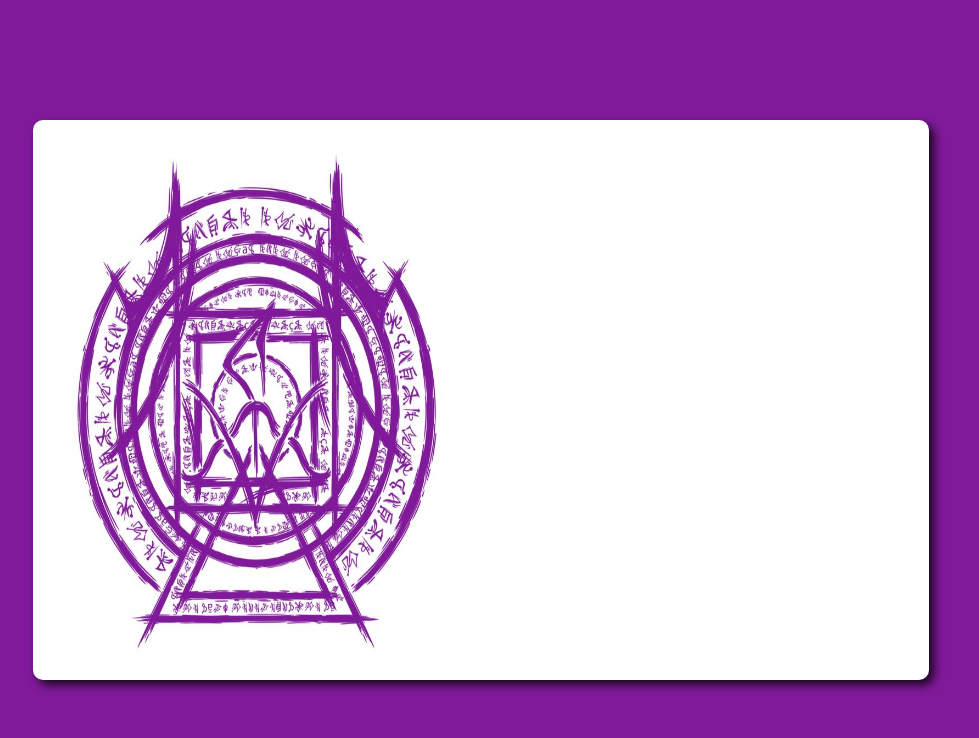
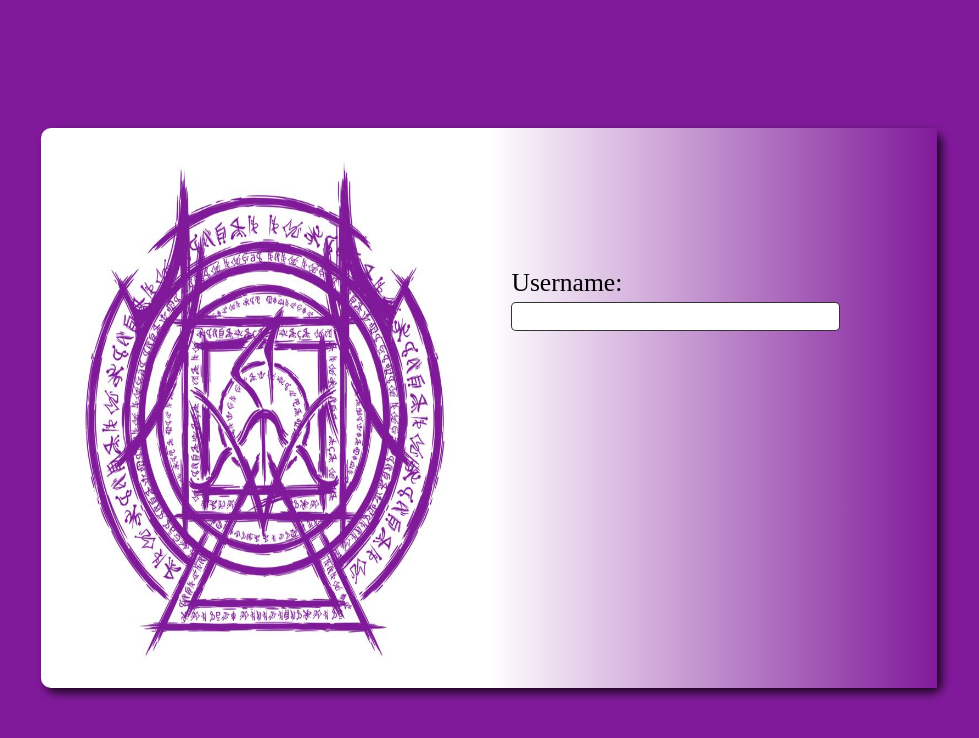
Before and after one commit to NixolasSiq/Aula-dia-19.11, a plain HTML site: page index.html in a window 1280 px wide. Shown: the whole page, without its empty margins (159-1138 px from the left). Drawn offline with Linux system fonts and the light colour scheme.

Commit message:
Versão 3 - área de login criada, brincando como fundo

```diff
--- a/index.html
+++ b/index.html
@@ -7,7 +7,6 @@
   <style>
     *{
       width: 100%; height:100%;
-      margin:0;
     }
     body{
       background-color: #801a9a;
@@ -34,6 +33,20 @@
     }
     #fundo .direita{
       width: 50%; height: 100%;
+      background: linear-gradient(to left,#801a9a, white );
+      font-size: 2vw;
+      display: flex;
+      justify-content: center;
+      align-items:center;
+    }
+    .direita form{
+      width:90%; height:50%;
+    }
+    .direita input{
+      width: 80%;
+      height:2vw;
+      border-radius: 5px;
+      border: 1px solid rgba(0, 0, 0,0.8);
     }
   </style>
 </head>
@@ -42,6 +55,12 @@
     <div class="esquerda">
       <img src="anfitras.jpg">
     </div>
+    <div class="direita">
+      <form>
+        <label for="username">Username:</label>
+        <input type="text" id="username">
+      </form>
+    </div>
   </div>
 </body>
 </html>
```
